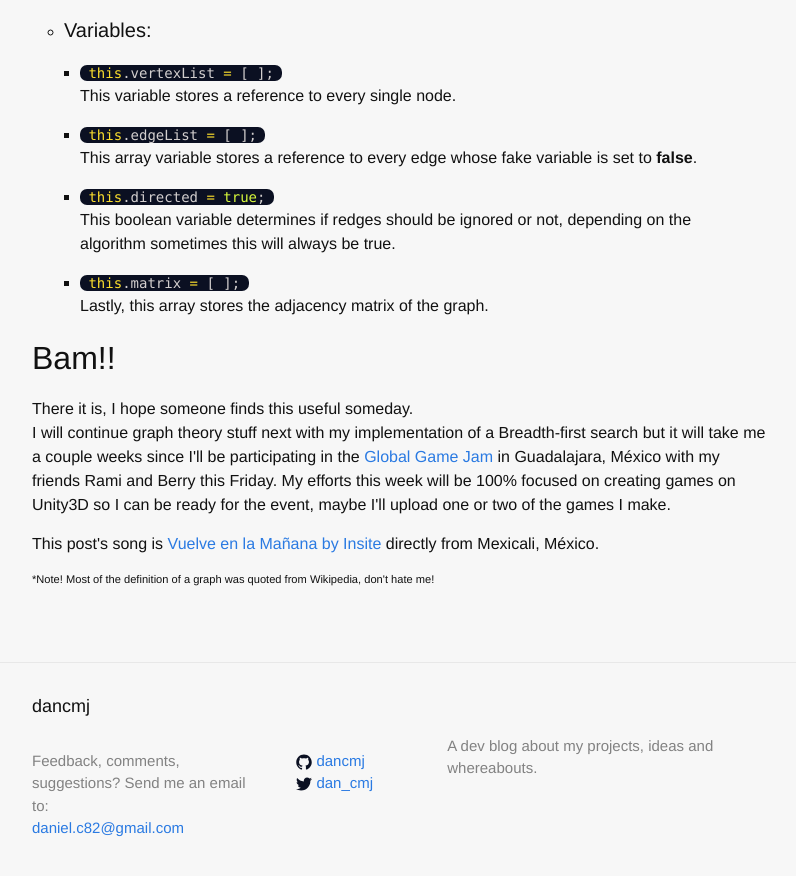
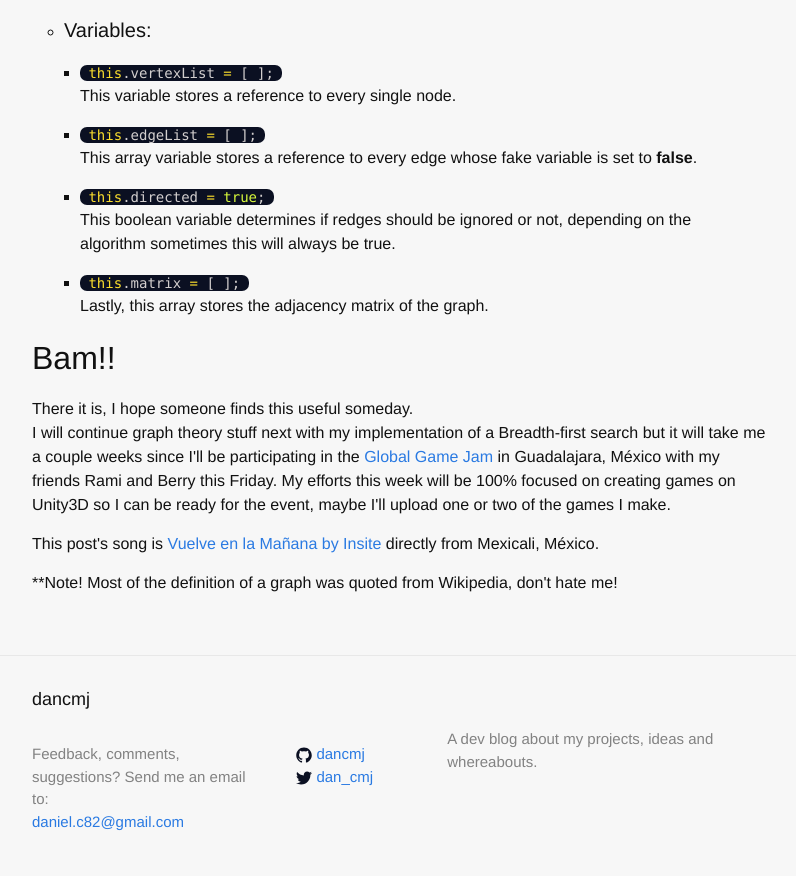
Before and after one commit to dancmj/dancmj.github.io, a Jekyll site: the page built from _posts/2015-01-19-network-analysis_implementation.html, in a window 1280 px wide and 900 px high, scrolled down 4027 px. Shown: the top 876 px of the window, without its empty margins (238-1034 px from the left). Built offline with Jekyll 4.4.1, drawn with Linux system fonts in a browser that asks for light colours; nearby versions of some CDN libraries.

Commit message:
Modified the note at the bottom.

```diff
--- a/_posts/2015-01-19-network-analysis_implementation.html
+++ b/_posts/2015-01-19-network-analysis_implementation.html
@@ -198,9 +198,7 @@ jsLink: ["http://ajax.googleapis.com/ajax/libs/jquery/1.11.0/jquery.min.js"]
 <h2>Bam!!</h2>
 <p> There it is, I hope someone finds this useful someday.<br>I will continue graph theory stuff next with my implementation of a Breadth-first search but it will take me a couple weeks since I'll be participating in the <a href="http://globalgamejam.org/">Global Game Jam</a> in Guadalajara, México with my friends Rami and Berry this Friday. My efforts this week will be 100% focused on creating games on Unity3D so I can be ready for the event, maybe I'll upload one or two of the games I make.</p>
 <p>This post's song is <a href="https://www.youtube.com/watch?v=tjms8l15_uM">Vuelve en la Mañana by Insite</a> directly from Mexicali, México.</p>
-<p><sup><sup>*Note! Most of the definition of a graph was quoted from Wikipedia, don't hate me!</sup></sup></p>
-
-
+<p class="note">**Note! Most of the definition of a graph was quoted from Wikipedia, don't hate me!</p>
 
 <script>
     var w = $("#CanvasSection1").width(),
@@ -296,6 +294,18 @@ jsLink: ["http://ajax.googleapis.com/ajax/libs/jquery/1.11.0/jquery.min.js"]
         .attr("ry",7)
         .attr("class", "bg");
 
+//    svg.append("svg:defs").selectAll("marker")
+//        .data(["end"])
+//      .enter().append("svg:marker")
+//        .attr("id", String)
+//        .attr("viewBox", "0 -5 10 10")
+//        .attr("refX", 20.5)
+//        .attr("refY", -2.04)
+//        .attr("markerWidth", 8)
+//        .attr("markerHeight", 8)
+//        .attr("orient", "auto")
+//      .append("svg:path")
+//        .attr("d", "M0,-7L12,0L0,7");
       //////////Arrows!!
     var path = svg.append("svg:g").selectAll("path")
         .data(force.links())
```
Also changed, not shown: other parts of _posts/2015-01-19-network-analysis_implementation.html (+16 -0 lines).
